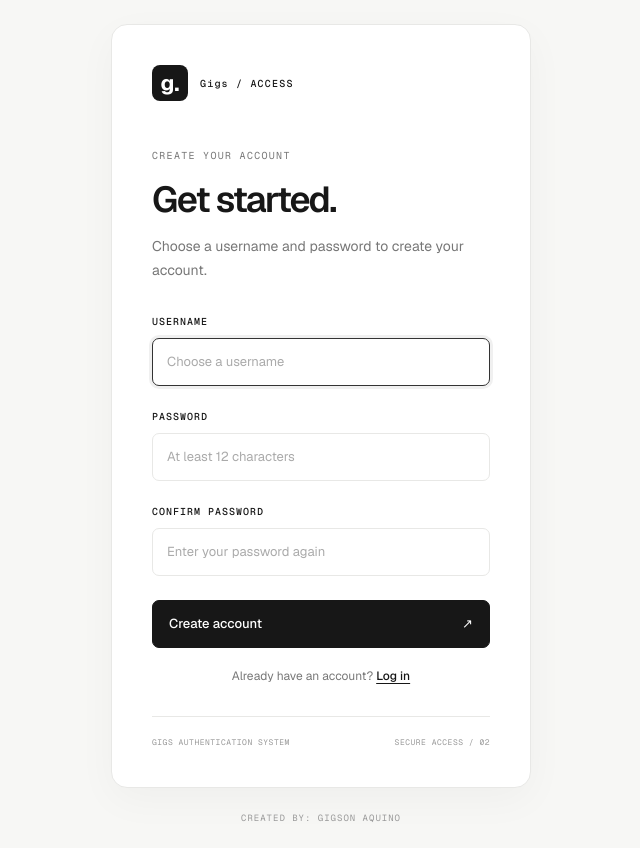
After one commit to gigson04/IAS-LOGINPAGE, a Flask app: page /register in a window 1280 px wide. The commit adds this page. Shown: the whole page, without its empty margins (319-959 px from the left). Run offline with Flask 3, Linux system fonts and the light colour scheme; some libraries are stand-ins or nearby versions.

Commit message:
Add user registration functionality and associated templates
- Implemented registration route with form validation and password hashing.
- Added a new registration HTML template.
- Updated login and welcome templates to include links for account creation.
- Enhanced CSS for account prompts and alerts.
- Introduced favicon for branding.

```diff
--- a/login/app.py
+++ b/login/app.py
@@ -143,6 +143,52 @@ def login():
     return render_template("login.html")
 
 
+@app.route("/register", methods=["GET", "POST"])
+@limiter.limit("5 per minute", methods=["POST"])
+def register():
+
+    if "user_id" in session:
+        return redirect(url_for("welcome"))
+
+    if request.method == "POST":
+        username = request.form.get("username", "").strip()
+        password = request.form.get("password", "")
+        confirm_password = request.form.get("confirm_password", "")
+
+        if not re.fullmatch(r"[A-Za-z0-9_.-]{3,80}", username):
+            flash(
+                "Username must be 3-80 characters and use letters, "
+                "numbers, dots, underscores or hyphens.",
+                "error",
+            )
+            return render_template("register.html"), 400
+
+        if len(password) < 12 or len(password) > 1024:
+            flash("Password must be between 12 and 1024 characters.", "error")
+            return render_template("register.html"), 400
+
+        if password != confirm_password:
+            flash("Passwords do not match.", "error")
+            return render_template("register.html"), 400
+
+        password_hash = generate_password_hash(password, method="scrypt")
+
+        try:
+            with get_db() as db:
+                db.execute(
+                    "INSERT INTO users (username, password_hash) VALUES (?, ?)",
+                    (username, password_hash),
+                )
+        except sqlite3.IntegrityError:
+            flash("That username is already in use.", "error")
+            return render_template("register.html"), 409
+
+        flash("Your account has been created. You can now log in.", "success")
+        return redirect(url_for("login"))
+
+    return render_template("register.html")
+
+
 @app.route("/welcome")
 @login_required
 def welcome():
--- a/static/css/style.css
+++ b/static/css/style.css
@@ -206,6 +206,25 @@ input {
     letter-spacing: 1px;
 }
 
+.account-prompt {
+    margin-top: 20px;
+    color: var(--muted);
+    font-size: 12px;
+    text-align: center;
+}
+
+.account-prompt a {
+    color: var(--foreground);
+    font-weight: 500;
+    text-underline-offset: 3px;
+}
+
+.account-prompt a:focus-visible {
+    outline: 2px solid #777;
+    outline-offset: 3px;
+    border-radius: 2px;
+}
+
 /* Alerts */
 
 .alert {
--- /dev/null
+++ b/templates/register.html
@@ -0,0 +1,77 @@
+<!DOCTYPE html>
+<html lang="en">
+<head>
+    <link rel="icon" type="image/svg+xml"
+          href="{{ url_for('static', filename='favicon.svg') }}">
+    <meta charset="UTF-8">
+    <meta name="viewport" content="width=device-width, initial-scale=1.0">
+    <title>Create account — Gigs</title>
+    <link rel="stylesheet" href="{{ url_for('static', filename='css/style.css') }}">
+</head>
+<body>
+    <main class="auth-container">
+        <section class="auth-card">
+            <div class="brand">
+                <span class="brand-mark">g.</span>
+                <span class="brand-name">Gigs / ACCESS</span>
+            </div>
+
+            <div class="heading">
+                <span class="eyebrow">CREATE YOUR ACCOUNT</span>
+                <h1>Get started.</h1>
+                <p>Choose a username and password to create your account.</p>
+            </div>
+
+            {% with messages = get_flashed_messages(with_categories=true) %}
+                {% for category, message in messages %}
+                    <div class="alert {{ category }}" role="alert">{{ message }}</div>
+                {% endfor %}
+            {% endwith %}
+
+            <form method="POST" action="{{ url_for('register') }}">
+                <input type="hidden" name="csrf_token" value="{{ csrf_token() }}">
+
+                <div class="form-group">
+                    <label for="username">USERNAME</label>
+                    <input type="text" id="username" name="username"
+                           placeholder="Choose a username" autocomplete="username"
+                           minlength="3" maxlength="80" pattern="[A-Za-z0-9_.-]{3,80}"
+                           title="Use 3-80 letters, numbers, dots, underscores or hyphens."
+                           required autofocus>
+                </div>
+
+                <div class="form-group">
+                    <label for="password">PASSWORD</label>
+                    <input type="password" id="password" name="password"
+                           placeholder="At least 12 characters" autocomplete="new-password"
+                           minlength="12" maxlength="1024" required>
+                </div>
+
+                <div class="form-group">
+                    <label for="confirm_password">CONFIRM PASSWORD</label>
+                    <input type="password" id="confirm_password" name="confirm_password"
+                           placeholder="Enter your password again" autocomplete="new-password"
+                           minlength="12" maxlength="1024" required>
+                </div>
+
+                <button type="submit" class="submit-button">
+                    <span>Create account</span>
+                    <span aria-hidden="true">↗</span>
+                </button>
+            </form>
+
+            <p class="account-prompt">
+                Already have an account? <a href="{{ url_for('login') }}">Log in</a>
+            </p>
+
+            <div class="divider"></div>
+            <footer class="auth-footer">
+                <span>GIGS AUTHENTICATION SYSTEM</span>
+                <span>SECURE ACCESS / 02</span>
+            </footer>
+        </section>
+
+        <p class="copyright">CREATED BY: GIGSON AQUINO</p>
+    </main>
+</body>
+</html>
```
Also changed, not shown: templates/login.html (+7 -1 lines), templates/welcome.html (+5 -3 lines), login/users.db, static/favicon.svg (added).
